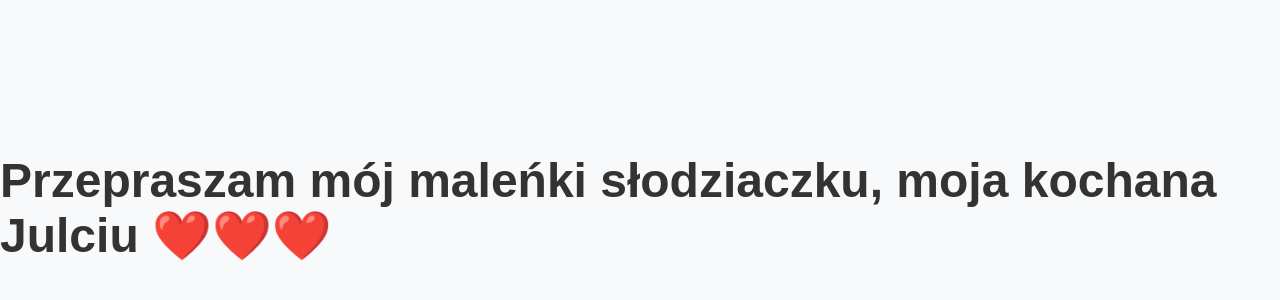
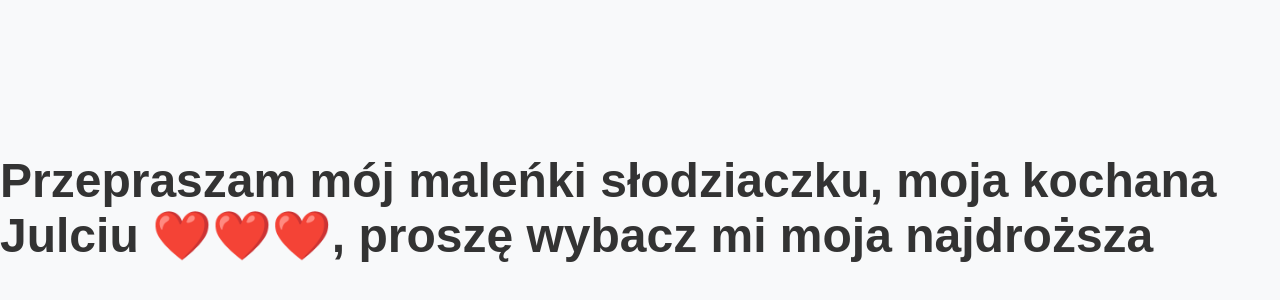
Before and after one commit to bobo2124/asddaadaas, a plain HTML site: page index.html in a window 1280 px wide. Shown: the part 192-492 px from the top of the page. Drawn offline with Linux system fonts and the light colour scheme.

Commit message:
Update index.html

```diff
--- a/index.html
+++ b/index.html
@@ -21,6 +21,6 @@
     </style>
 </head>
 <body>
-    <h1>Przepraszam mój maleńki słodziaczku, moja kochana Julciu ❤️❤️❤️</h1>
+    <h1>Przepraszam mój maleńki słodziaczku, moja kochana Julciu ❤️❤️❤️, proszę wybacz mi moja najdroższa</h1>
 </body>
 </html>
```
